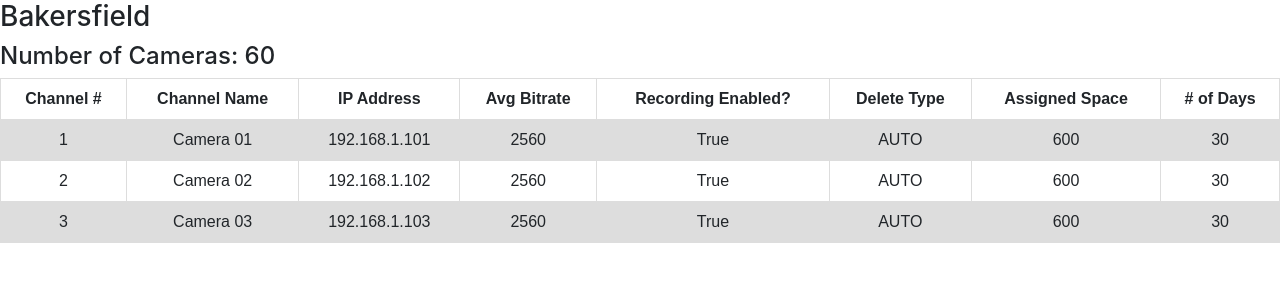
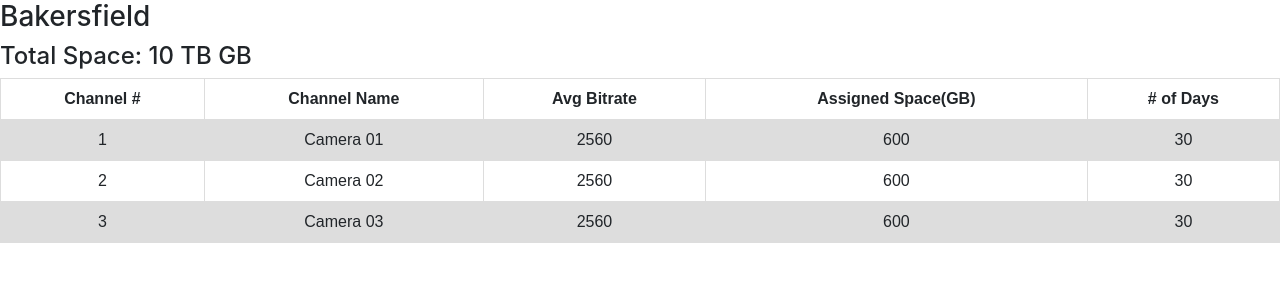
Before and after one commit to Narador/StorageRetention, a Django app: page /1/ in a window 1280 px wide. Shown: the part 56-356 px from the top of the page. Run offline with Django 3.2, Linux system fonts and the light colour scheme; data comes from the database, SQL or seed files in the repository; both versions use the stored data as it was before the commit; some libraries are stand-ins or nearby versions.

Commit message:
Removed uneccessary models and changed some types

```diff
--- a/calculator/models.py
+++ b/calculator/models.py
@@ -8,56 +8,47 @@ calculator/index.html
 from django.db import models
 from django.urls import reverse
 
+# try to use this count method for calculating assigned space
+# from django.db.models import Count
+
+INTEGER_CHOICES = [tuple([x, x]) for x in range(1, 73)]
+BITRATE_CHOICES = []
+
 class Server(models.Model):
     ''' Server class to show server info and add instances Camera class '''
     # <base-root>--><identification>--><server-name>
     server_name = models.CharField(max_length=255)
 
-    # NO WAY TO PARSE FROM XML...
-    # serial_number = models.CharField(max_length=9)
+    # all quota="" attributes from <recordings>
+    total_space = models.PositiveIntegerField()
 
-    # NO WAY TO PARSE FROM XML...
-    # server_version = models.CharField(max_length=50)
-
-    # all quota="" attributes from <recordings>
-    total_space = models.CharField(max_length=20)
-
-    # iterate through Camera class objects
-    camera_count = models.CharField(max_length=3)
-
-    # check to see if application running
-    server_status = models.BooleanField(default=False)
+    # number of cameras used in calculating assigned space
 
     def get_absolute_url(self):
+        ''' Used in creating, updating and deleting Server instances '''
+
         return reverse('calculator:server', kwargs={'pk': self.pk})
 
     def __str__(self):
         return self.server_name
 
+
 class Camera(models.Model):
     ''' Camera class to display cmaera information after parsed from
     baseconfig.xml '''
     server = models.ForeignKey(Server, on_delete=models.CASCADE)
+
     # <video-source id="" ...>
     camera_number = models.CharField(max_length=3)
 
     # <video-source ... descr="" ...>
     camera_name = models.CharField(max_length=255)
 
-    # <s-params ... addr="192.168.1.114" ...>
-    camera_address = models.CharField(max_length=15)
-
     # <stats KBsec=""/> -- will need to convert to Kbps
     avg_bitrate = models.CharField(max_length=20)
 
-    # <dvrcfg ena="" ...>
-    rec_enabled = models.BooleanField(default=False)
-
-    # <autodlt ... max-space-type="auto" ...>
-    delete_type = models.CharField(max_length=4)
-
     # (space on the current path) <autodlt ... max-space="" ...>
-    assigned_space = models.CharField(max_length=15)
+    assigned_space = models.CharField(max_length=20)
 
     # number of days from calculation
     rec_days = models.CharField(max_length=5)
--- a/calculator/templates/calculator/server.html
+++ b/calculator/templates/calculator/server.html
@@ -3,27 +3,21 @@
 
 {% block body %}
     <h3>{{ server.server_name }}</h3>
-    <h4>Number of Cameras: {{ server.camera_count }}</h4>
+    <h4>Total Space: {{ server.total_space }} GB</h4>
 
     <table>
         <tr>
             <th>Channel #</th>
             <th>Channel Name</th>
-            <th>IP Address</th>
             <th>Avg Bitrate</th>
-            <th>Recording Enabled?</th>
-            <th>Delete Type</th>
-            <th>Assigned Space</th>
+            <th>Assigned Space(GB)</th>
             <th># of Days</th>
         </tr>
         {% for camera in server.camera_set.all %}
         <tr>
             <td>{{ camera.camera_number }}</td>
             <td>{{ camera.camera_name }}</td>
-            <td>{{ camera.camera_address }}</td>
             <td>{{ camera.avg_bitrate }}</td>
-            <td>{{ camera.rec_enabled }}</td>
-            <td>{{ camera.delete_type }}</td>
             <td>{{ camera.assigned_space }}</td>
             <td>{{ camera.rec_days }}</td>
         </tr>
--- a/calculator/urls.py
+++ b/calculator/urls.py
@@ -1,7 +1,6 @@
 '''URLS for Calculator App'''
 
-from django.conf.urls import url
-from django.urls import path, re_path
+from django.urls import re_path
 from . import views
 
 app_name = 'calculator'
--- a/calculator/views.py
+++ b/calculator/views.py
@@ -23,6 +23,7 @@ from django.urls import reverse_lazy
 from .models import Server
 
 class IndexView(generic.ListView):
+    ''' Index view for showing Servers list '''
     template_name = "calculator/index.html"
     context_object_name = "all_servers"
 
@@ -30,19 +31,23 @@ class IndexView(generic.ListView):
         return Server.objects.all()
 
 class ServerView(generic.DetailView):
+    ''' Detail view showing cameras on a Server '''
     model = Server
     template_name = "calculator/server.html"
 
 
 class ServerCreate(CreateView):
+    ''' Create Server View '''
     model = Server
-    fields = ['server_name', 'camera_count']
+    fields = ['server_name', 'total_space']
 
 class ServerUpdate(UpdateView):
+    ''' Update Server View '''
     model = Server
-    fields = ['server_name', 'camera_count']
+    fields = ['server_name', 'total_space']
 
 class ServerDelete(DeleteView):
+    ''' Delete Server View (goes back to index after delete) '''
     model = Server
     success_url = reverse_lazy('calculator:index')
 
```
Also changed, not shown: calculator/migrations/0002_remove_server_camera_count.py (added), calculator/migrations/0003_server_camera_count.py (added), calculator/migrations/0004_auto_20180608_1604.py (added), calculator/migrations/0005_auto_20180608_1607.py (added), calculator/migrations/0006_auto_20180608_1608.py (added), db.sqlite3.
